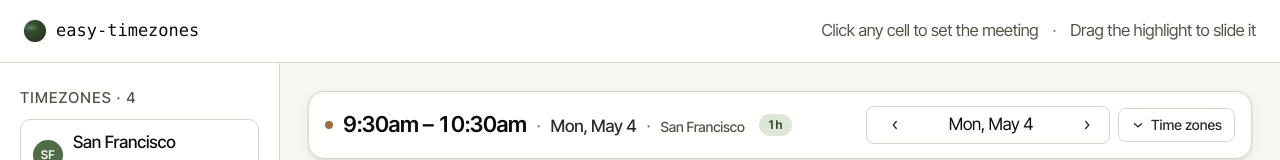
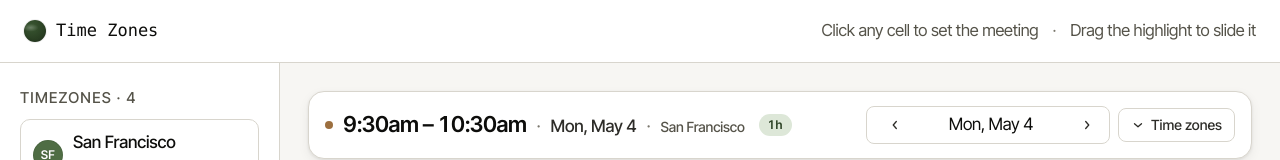
Before and after one commit to JasonYangCIS/timezones, a Svelte app: page / in a window 1280 px wide. Shown: the top 160 px of the page. Built offline with nearby package versions, Linux system fonts and the light colour scheme.

Commit message:
Rename brand from "easy-timezones" to "Time Zones"

```diff
--- a/src/App.svelte
+++ b/src/App.svelte
@@ -108,7 +108,7 @@
   <div class="topbar">
     <div class="brand">
       <span class="brand-mark"></span>
-      <span class="brand-name">easy-timezones</span>
+      <span class="brand-name">Time Zones</span>
     </div>
     <div class="topbar-actions">
       <span>Click any cell to set the meeting</span>
```
